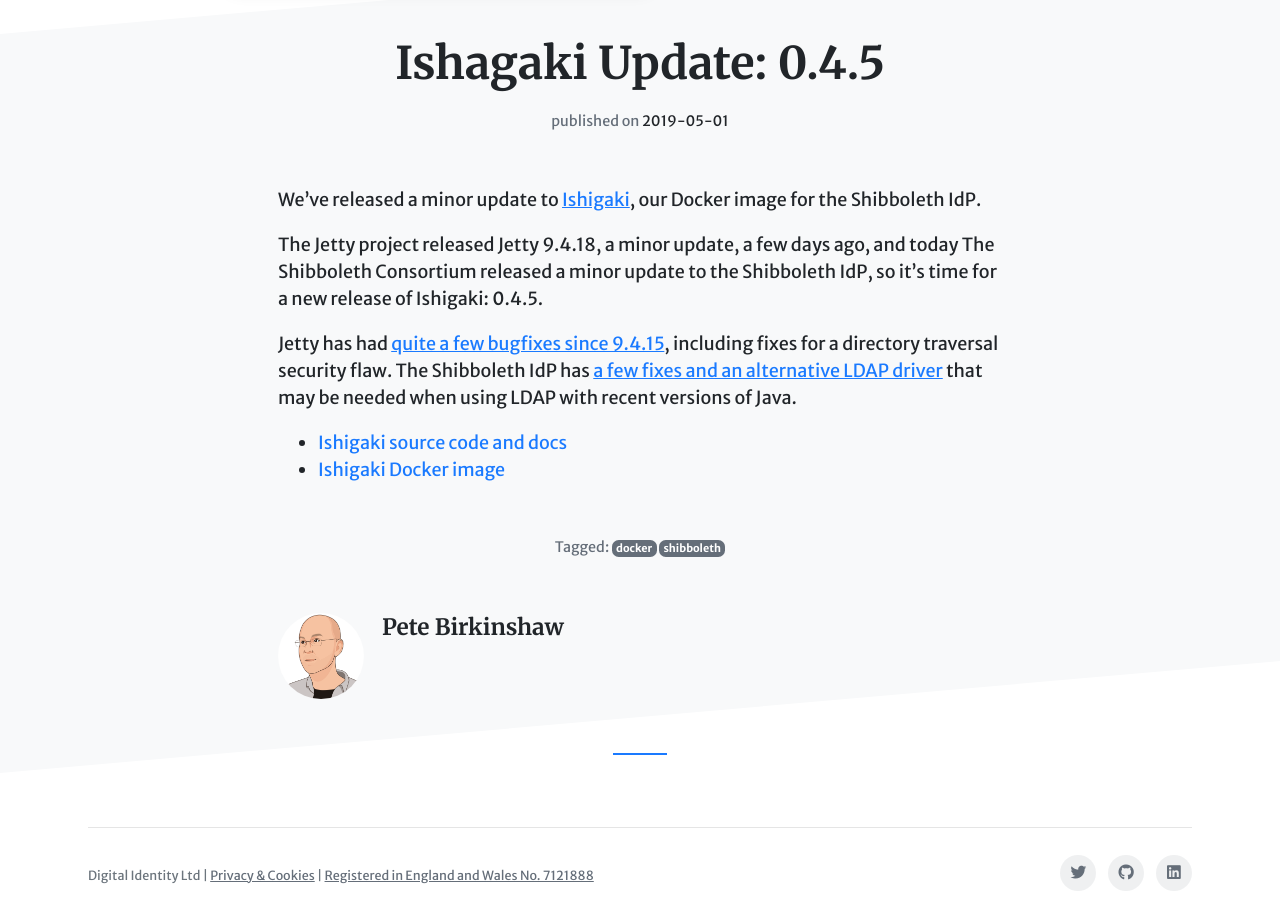
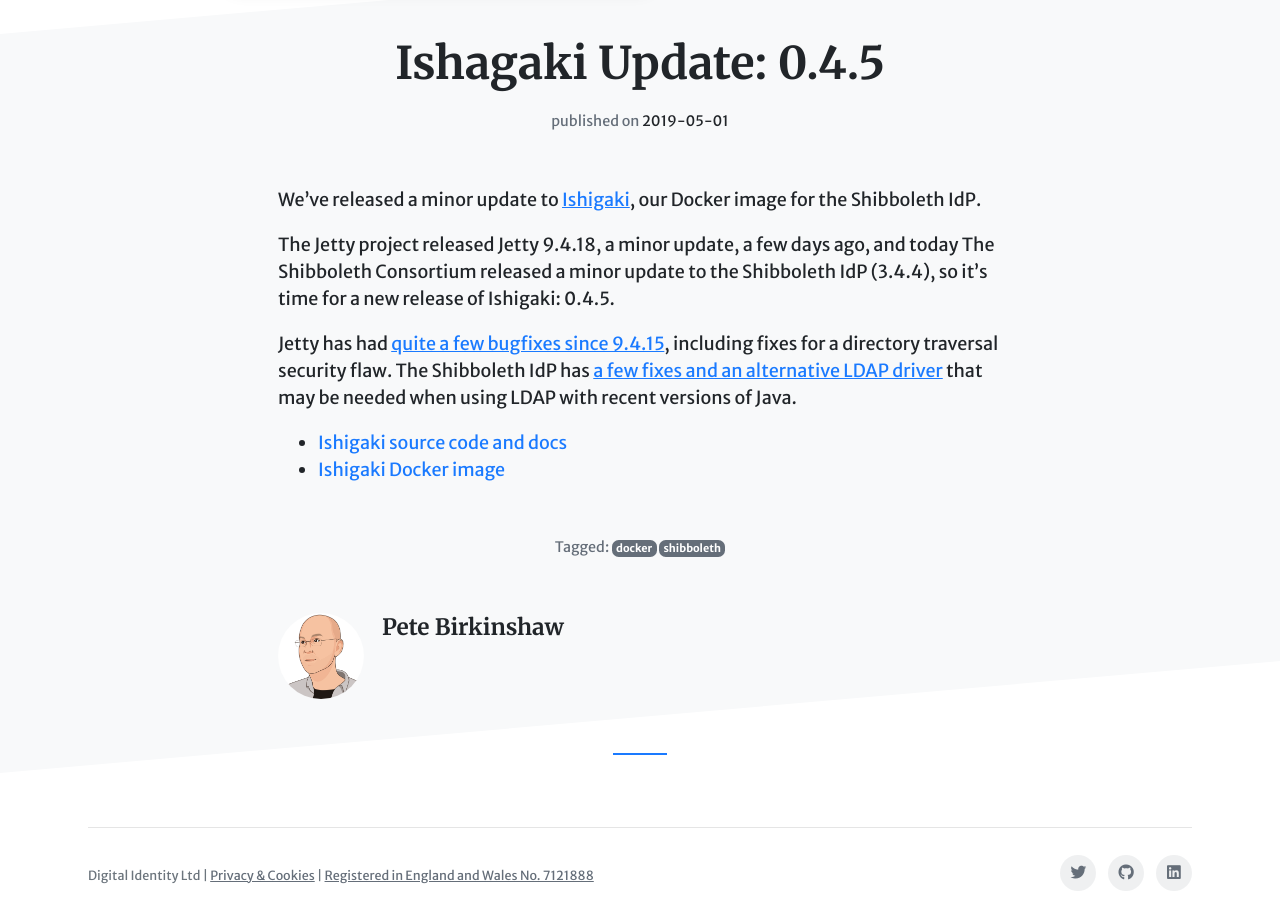
Before and after one commit to Digital-Identity-Labs/digital-identity-labs.github.io, a Jekyll site: the page built from _posts/2019-05-01-updated_ishigaki.markdown, in a window 1280 px wide. Shown: the part 473-1388 px from the top of the page. Built offline with Jekyll 4.4.1, drawn with Linux system fonts in a browser that asks for light colours; comment, search, counter and statistics services are not loaded.

Commit message:
Add version

```diff
--- a/_posts/2019-05-01-updated_ishigaki.markdown
+++ b/_posts/2019-05-01-updated_ishigaki.markdown
@@ -13,7 +13,7 @@
 We've released a minor update to [Ishigaki](https://github.com/Digital-Identity-Labs/ishigaki), our Docker image for the Shibboleth IdP.
 
 The Jetty project released Jetty 9.4.18, a minor update, a few days ago, and today The
-Shibboleth Consortium released a minor update to the Shibboleth IdP, so
+Shibboleth Consortium released a minor update to the Shibboleth IdP (3.4.4), so
 it's time for a new release of Ishigaki: 0.4.5.
 
 Jetty has had [quite a few bugfixes since 9.4.15](https://github.com/eclipse/jetty.project/releases), including fixes for a directory
```
